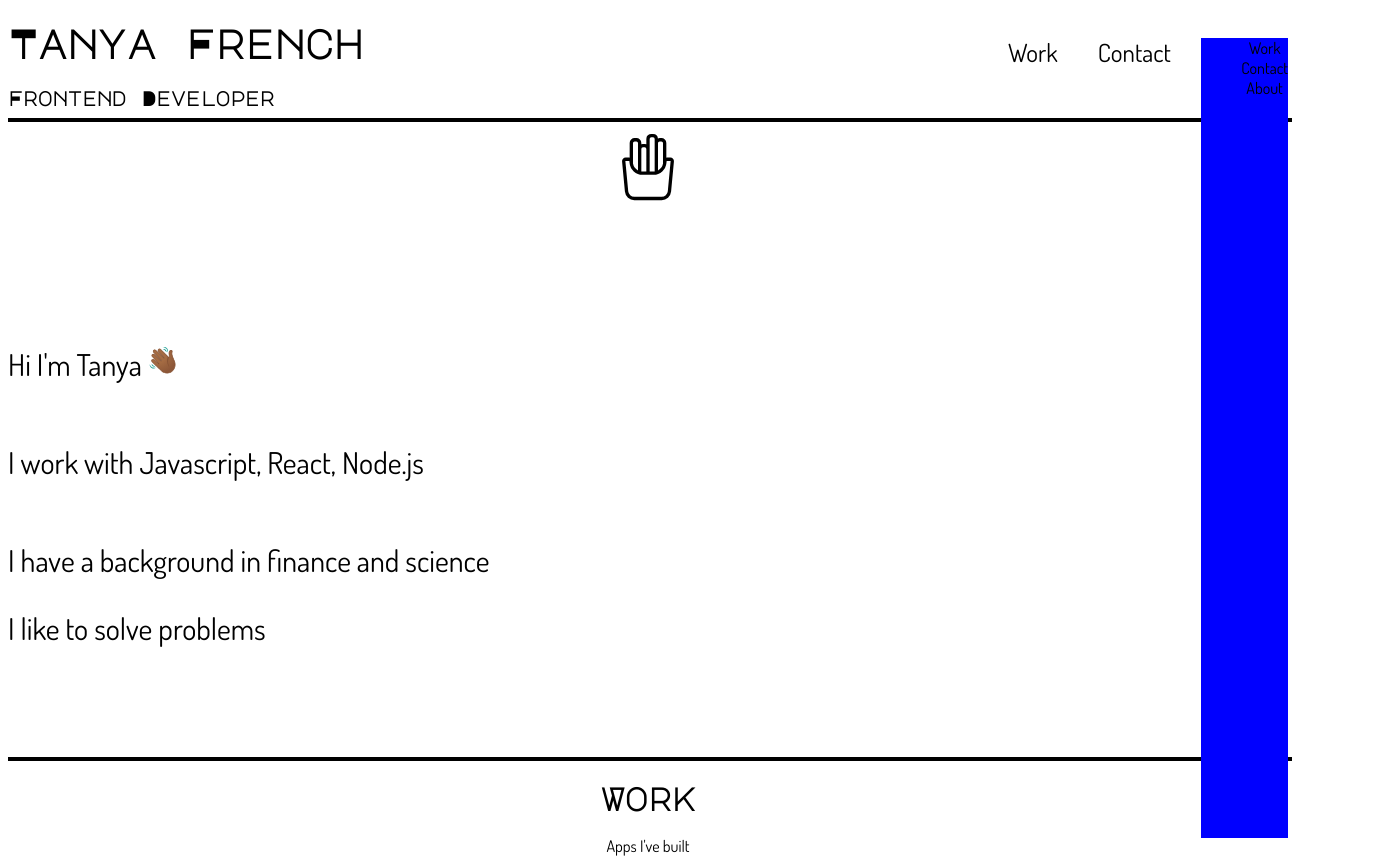
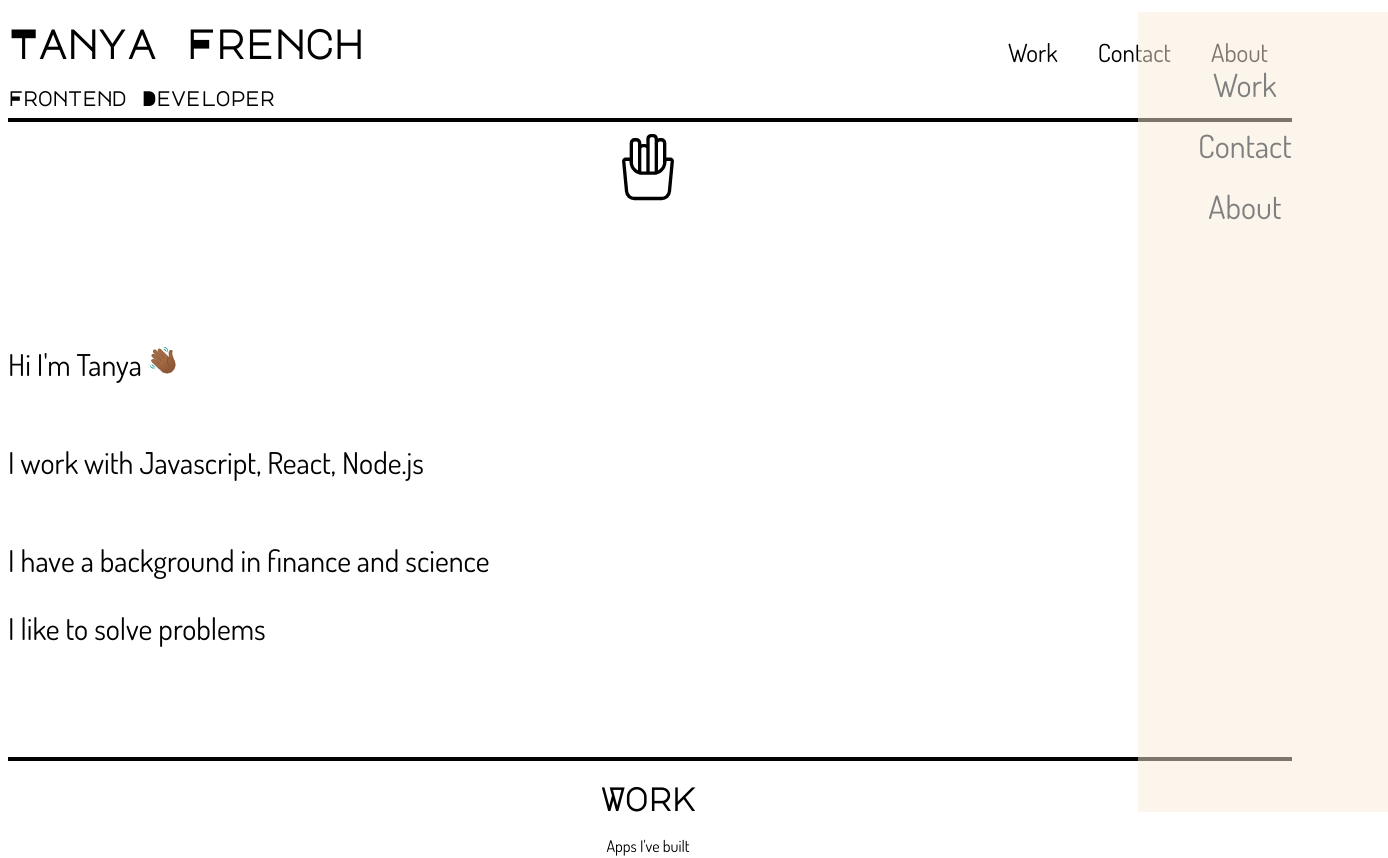
Before and after one commit to Trenchwise/portfolio, a React (Vite) app: page / in a window 1280 px wide. Shown: the top 858 px of the page, 1388 px wide, since content can reach past the window. Built offline with nearby package versions, Linux system fonts and the light colour scheme.

Commit message:
Javascript burger menu now working

```diff
--- a/src/App.css
+++ b/src/App.css
@@ -123,30 +123,55 @@ h3 {
   right: 20px;
 }
 
+#burgerSvg:hover {
+  transition: 0.5s;
+  transform: scale(1.1);
+}
+
 .burgerSideBar {
-  background-color: blue;
+  font-size: 1.5rem;
+  /* background-color: white; */
+  opacity: 0.5;
+  position: relative;
+  top: -10px;
+  right: -100px;
   height: 100vh;
+  display: flex;
+  justify-content: flex-start;
+  /* align-items: center; */
+  gap: 1.5rem;
 }
 
 .burgerNav {
+  background-color: antiquewhite;
+
+  width: 250px;
+
+  height: 100%;
+  display: flex;
+  justify-content: flex-start;
   font-size: 2rem;
-  position: fixed;
+  /* position: fixed;
   top: 0;
-  left: 0;
-  height: 50%;
-  width: 50%;
-  gap: 1.5rem;
+  right: -100%; */
 
-  transition: 1s;
-  transform: translateY(-100vh);
+  transition: 1.3s;
+  transform: translateZ(100vh);
 }
 
-/* .responsive_nav {
-  transform: none;
-} */
+.burgerMenuHidden {
+  background-color: antiquewhite;
+  opacity: 0;
+  width: 250px;
+  height: 100%;
+  right: 0;
+  /* transition: 1s;
+  transform: translateY(50px); */
+}
 
 ul li {
   list-style: none;
+  margin: 20px;
 }
 
 .navCloseButton {
--- a/src/components/Header.jsx
+++ b/src/components/Header.jsx
@@ -84,9 +84,7 @@ const Header = () => {
             </button>
             <div className="burgerSideBar">
               {/* if the burger menu is showing I want the class to be x if not then x */}
-              <nav
-                className={burgerNav ? "burgerMenuActive" : "burgerMenuHidden"}
-              >
+              <nav className={burgerNav ? "burgerMenuHidden" : "burgerNav"}>
                 {/* burger menu links */}
                 <ul>
                   <li>
```
